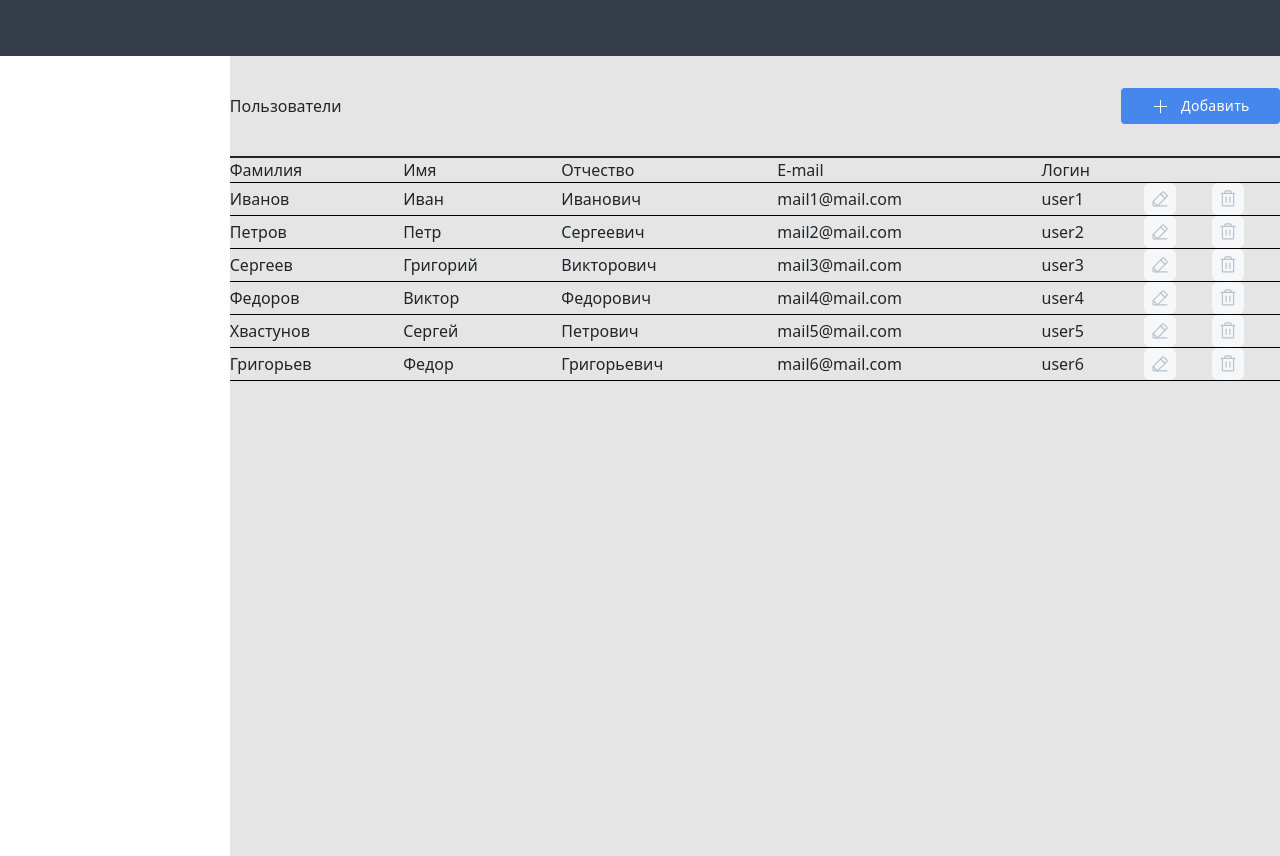
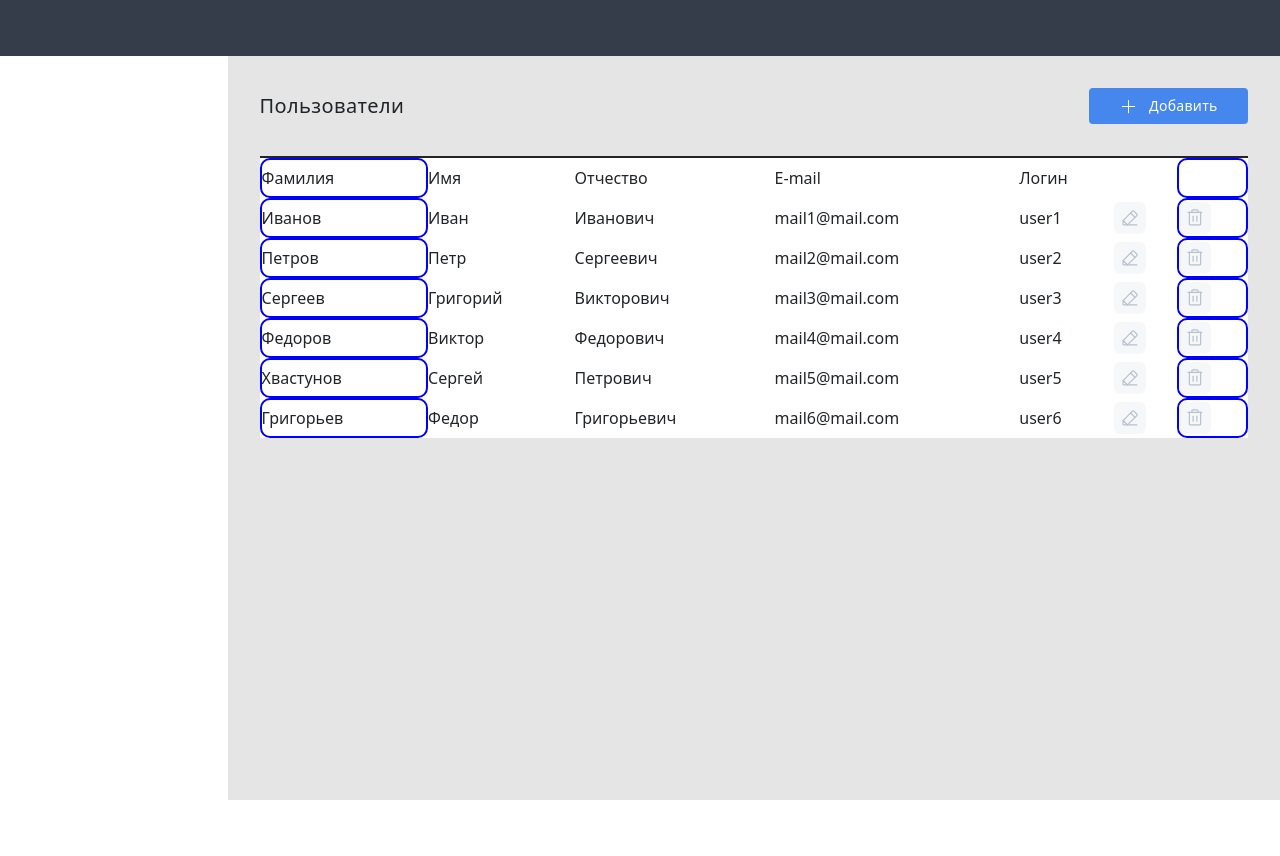
Before and after one commit to Timur-eit/users-table_react, a React (Create React App) app: page / in a window 1280 px wide. After the commit the page ends 800 px from the top, so only its background shows below. Built offline with nearby package versions, Linux system fonts and the light colour scheme.

Commit message:
update layout

```diff
--- a/src/App.scss
+++ b/src/App.scss
@@ -1,6 +1,11 @@
 @import "shared/styles_modules/colors";
+@import "shared/styles_modules/colors";
+@import "shared/styles_modules/sizes";
+
 
 .userData-table-container__content {
     display: flex;
     background-color: $mainBackground;
+    padding-top: $mainHeaderHeight;
+    height: 100vh;
 }
--- a/src/components/LeftSideBar/style.scss
+++ b/src/components/LeftSideBar/style.scss
@@ -1,5 +1,7 @@
+@import "shared/styles_modules/sizes";
+
 .left-side-bar {
     width: 280px;
-    height: 100vh;
+    height: calc(100vh - $mainHeaderHeight);
     background-color: #ffff;
 }
--- a/src/components/MainHeader/style.scss
+++ b/src/components/MainHeader/style.scss
@@ -1,7 +1,10 @@
 @import "shared/styles_modules/colors";
+@import "shared/styles_modules/sizes";
 
 .header {
     width: 100vw;
-    height: 56px;
+    height: $mainHeaderHeight;
     background-color: $header;
+    position: fixed;
+    z-index: 2;
 }
--- a/src/components/TableHeader/style.scss
+++ b/src/components/TableHeader/style.scss
@@ -7,6 +7,15 @@
     justify-content: space-between;
     align-items: center;
     margin: 32px 0;
+
+    .table-header__title {
+        font-style: normal;
+        font-weight: 500;
+        font-size: 20px;
+        line-height: 28px;
+        align-items: center;
+        letter-spacing: 0.02em;
+    }
 
     .table-header__buttons-block {
         button {
--- a/src/components/UsersTable/index.tsx
+++ b/src/components/UsersTable/index.tsx
@@ -122,10 +122,12 @@ function UsersTable(props: IUsersTableProps) {
 
             <table>
                 <thead>
-                    <tr>
+                    <tr className='table-row'>
                         {Object.values(columnData).map((item) => {
                             return <th key={item}>{item}</th>;
                         })}
+                        <th></th>
+                        <th></th>
                     </tr>
                 </thead>
                 <tbody>
--- a/src/components/UsersTable/style.scss
+++ b/src/components/UsersTable/style.scss
@@ -1,20 +1,30 @@
 @import "shared/styles_modules/colors";
+@import 'shared/styles_modules/mixines';
 
-table {
-    width: 100%;
+.table {
+    padding: 0 32px;
+    table {
+        width: 100%;
+        background-color: #ffff;
+        border-collapse: separate;
 
 
+        tr {
+            @include tableRow;
+            > th:first-child,
+            td:first-child,
+            th:first-child,
+            td:first-child,
+            th:last-child,
+            td:last-child,
+            th:last-child,
+            td:last-child {
+                border: 2px blue solid;
+                border-radius: 10px;
+            }
+        }
 
-    thead, tbody {
-        width: 100%;
-        border-bottom: solid black 1px;
     }
-
-    th, td {
-        border-bottom: solid black 1px;
-    }
-
-
     form {
         .submit-btn {
             &--disabled {
--- a/src/index.scss
+++ b/src/index.scss
@@ -1,4 +1,5 @@
 @import "shared/styles_modules/reset";
+@import "shared/styles_modules/colors";
 @import url('https://fonts.googleapis.com/css2?family=Roboto:wght@500&display=swap');
 
 body {
@@ -7,4 +8,5 @@ body {
     sans-serif;
   -webkit-font-smoothing: antialiased;
   -moz-osx-font-smoothing: grayscale;
+  color: $fontDefault;
 }
--- a/src/shared/styles_modules/_mixines.scss
+++ b/src/shared/styles_modules/_mixines.scss
@@ -1,11 +1,18 @@
 @import "./colors";
 
-@mixin mainHeader {
-  color: $primaryFont;
-  font-weight: 500;
-  font-size: 40px;
-  line-height: 38px;
+@mixin tableRow {
+  background-color: #ffff;
+  height: 40px;
+  border:green 0.5px solid;
+  border-radius: 10%;
+  margin: 2em 0;
 }
+
+@mixin tableCell {
+  background-color: #ffff;
+}
+
+
 @mixin errorMessage {
   color: $errorFont;
   font-weight: 400;
--- /dev/null
+++ b/src/shared/styles_modules/_sizes.scss
@@ -0,0 +1 @@
+$mainHeaderHeight: 56px
```
